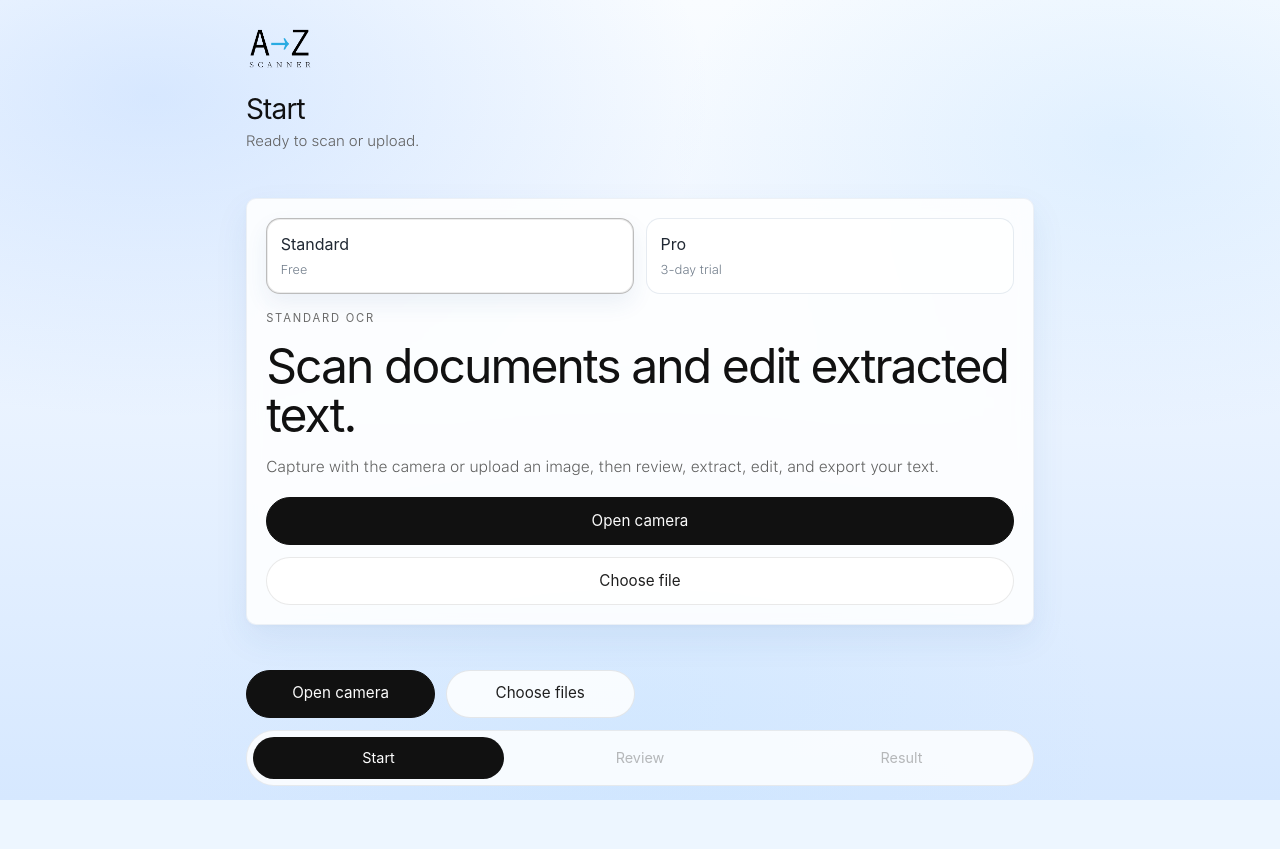
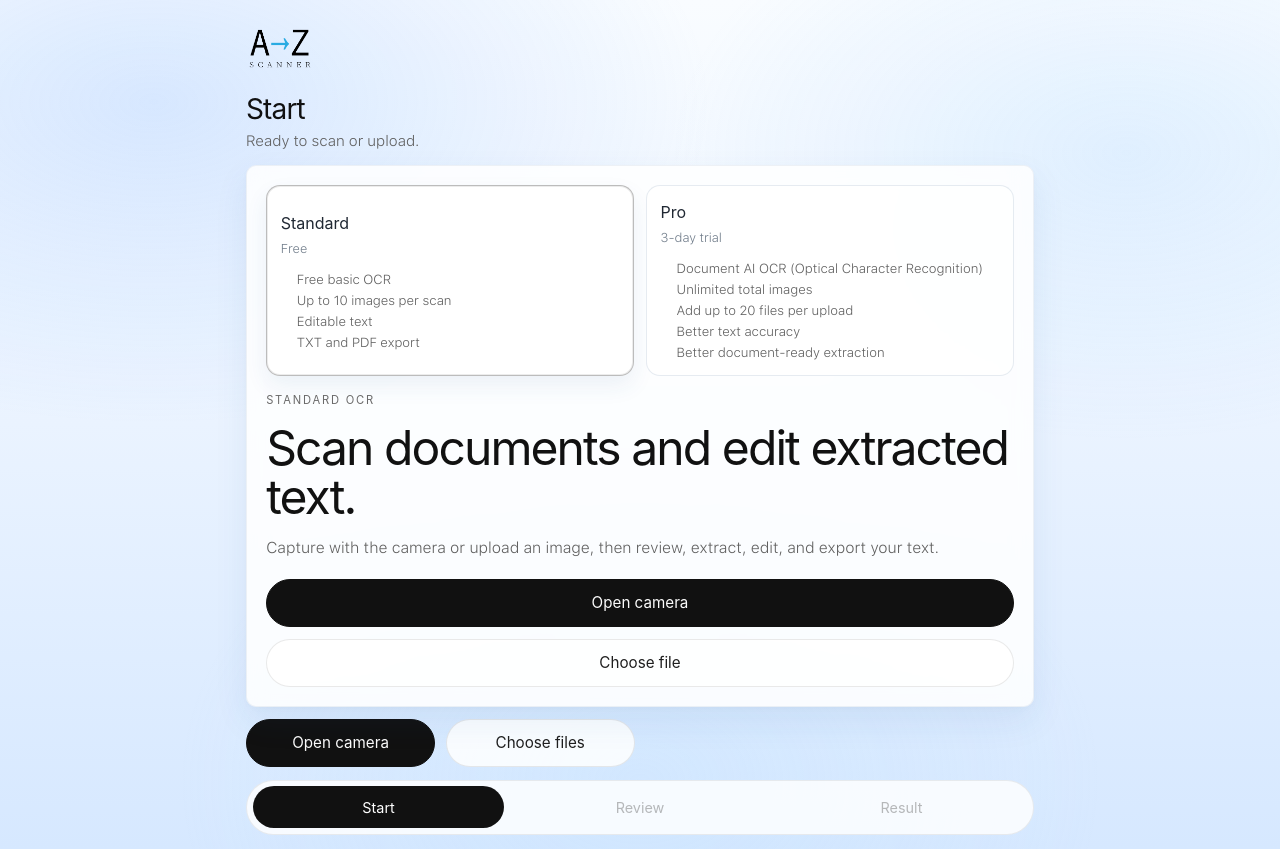
Before and after one commit to aisupsaas/az-scanner, a Next.js app in the folder frontend/: page / in a window 1280 px wide. Before the commit the page ends 800 px from the top, so only its background shows below. Built offline with nearby package versions, Linux system fonts and the light colour scheme; no server answers; a web font is replaced by a local one.

Commit message:
Update AZ Scanner

```diff
--- a/frontend/app/components/StartScreen.tsx
+++ b/frontend/app/components/StartScreen.tsx
@@ -23,9 +23,14 @@ export default function StartScreen(props: {
             ].join(" ")}
           >
             <span>Standard</span>
-            <strong>Free</strong>
-          </button>
-
+              <strong>Free</strong>
+              <ul className="az-plan-features">
+                <li>Free basic OCR</li>
+                <li>Up to 10 images per scan</li>
+                <li>Editable text</li>
+                <li>TXT and PDF export</li>
+              </ul>
+              </button>
           <button
             type="button"
             onClick={() => props.onSelectPlan("pro")}
@@ -34,8 +39,15 @@ export default function StartScreen(props: {
               props.selectedPlan === "pro" ? "az-home-plan-card-active" : "",
             ].join(" ")}
           >
-            <span>Pro</span>
-            <strong>3-day trial</strong>
+              <span>Pro</span>
+              <strong>3-day trial</strong>
+              <ul className="az-plan-features">
+                <li>Document AI OCR (Optical Character Recognition)</li>
+                <li>Unlimited total images</li>
+                <li>Add up to 20 files per upload</li>
+                <li>Better text accuracy</li>
+                <li>Better document-ready extraction</li>
+              </ul>
           </button>
         </div>
 
--- a/frontend/app/globals.css
+++ b/frontend/app/globals.css
@@ -1320,3 +1320,17 @@ textarea {
     align-items: center;
   }
 }
+
+.az-plan-features {
+  margin-top: 0.55rem;
+  padding-left: 1rem;
+  display: grid;
+  gap: 0.25rem;
+  font-size: 0.82rem;
+  color: #5f5f5f;
+  font-weight: 300;
+}
+
+.az-plan-features li {
+  line-height: 1.3;
+}
--- a/frontend/app/page.tsx
+++ b/frontend/app/page.tsx
@@ -23,7 +23,8 @@ import ResultScreen from "./components/ResultScreen";
 import CameraOverlay from "./components/CameraOverlay";
 import BottomBar from "./components/BottomBar";
 
-const MAX_IMAGES = 10;
+const STANDARD_MAX_IMAGES = 10;
+const PRO_BATCH_LIMIT = 20;
 
 const DEFAULT_IMAGE_EDIT: ImageEditSettings = {
   pdfSource: "original",
@@ -171,7 +172,22 @@ export default function HomePage() {
   setCompareView("split");
 
   setFiles((current) => {
-      const merged = [...current, ...images].slice(0, MAX_IMAGES);
+    let nextImages = images;
+
+    // 🚫 PRO batch limit (per selection)
+    if (selectedPlan === "pro" && images.length > PRO_BATCH_LIMIT) {
+      nextImages = images.slice(0, PRO_BATCH_LIMIT);
+      setError("You can add up to 20 files at once. Extra files were skipped.");
+    }
+
+    let merged = [...current, ...nextImages];
+
+    // 🚫 STANDARD total limit
+    if (selectedPlan === "standard" && merged.length > STANDARD_MAX_IMAGES) {
+      merged = merged.slice(0, STANDARD_MAX_IMAGES);
+      setError("Maximum 10 images allowed in Standard plan.");
+    }
+
     const nextPreviews = merged.map((file) => URL.createObjectURL(file));
 
     setSourcePreviews((prev) => {
@@ -180,13 +196,9 @@ export default function HomePage() {
     });
 
     setImageEdits(makeDefaultEdits(merged.length));
-      setActivePageIndex(Math.max(0, merged.length - images.length));
+    setActivePageIndex(Math.max(0, merged.length - nextImages.length));
     setStatusText(`${merged.length} image${merged.length === 1 ? "" : "s"} ready.`);
     setMode("review");
-
-      if (current.length + images.length > MAX_IMAGES) {
-        setError("Maximum 10 images allowed. Extra images were skipped.");
-      }
 
     return merged;
   });
@@ -420,10 +432,8 @@ function cancelDownload() {
   }
 
   function downloadEditedTxt() {
-  requestDownload(() => {
   downloadTextFile("az-scanner-edited-text.txt", editedText || "");
   setStatusText("Text TXT downloaded.");
-  });
 }
 
   async function downloadOriginalPdf() {
@@ -467,10 +477,8 @@ function cancelDownload() {
       }
 
       const blob = await res.blob();
-      requestDownload(() => {
       downloadBlobFile("az-scanner-original.pdf", blob);
       setStatusText("Original PDF downloaded.");
-      });
     } catch (err: any) {
       setStatusText(err?.message || "Original PDF download failed.");
     }
@@ -496,10 +504,8 @@ function cancelDownload() {
         throw new Error(data?.error || "Failed to create text PDF.");
       }
       const blob = await res.blob();
-      requestDownload(() => {
       downloadBlobFile("az-scanner-edited-text.pdf", blob);
       setStatusText("Text PDF downloaded.");
-      });
     } catch (err: any) {
       setStatusText(err?.message || "Text PDF download failed.");
     }
```
Lines whose indentation alone changed are shown as unchanged.
